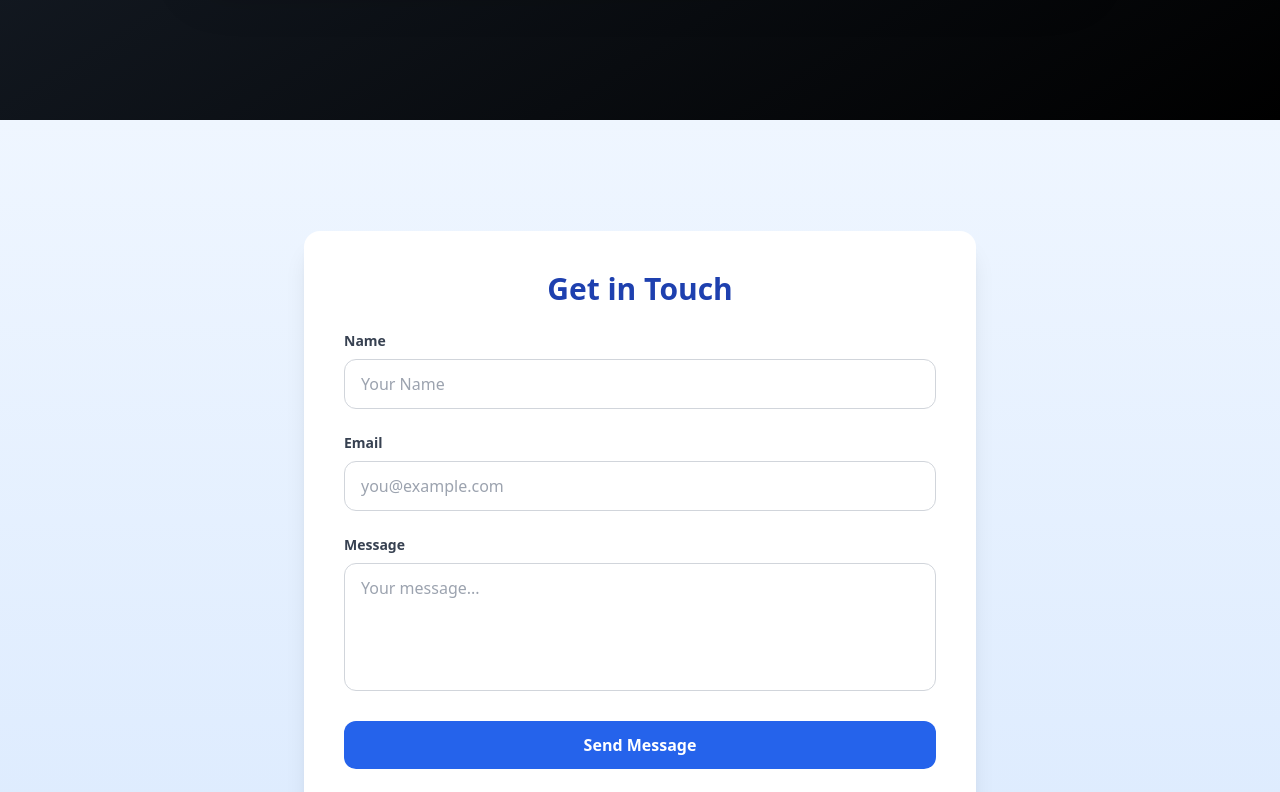
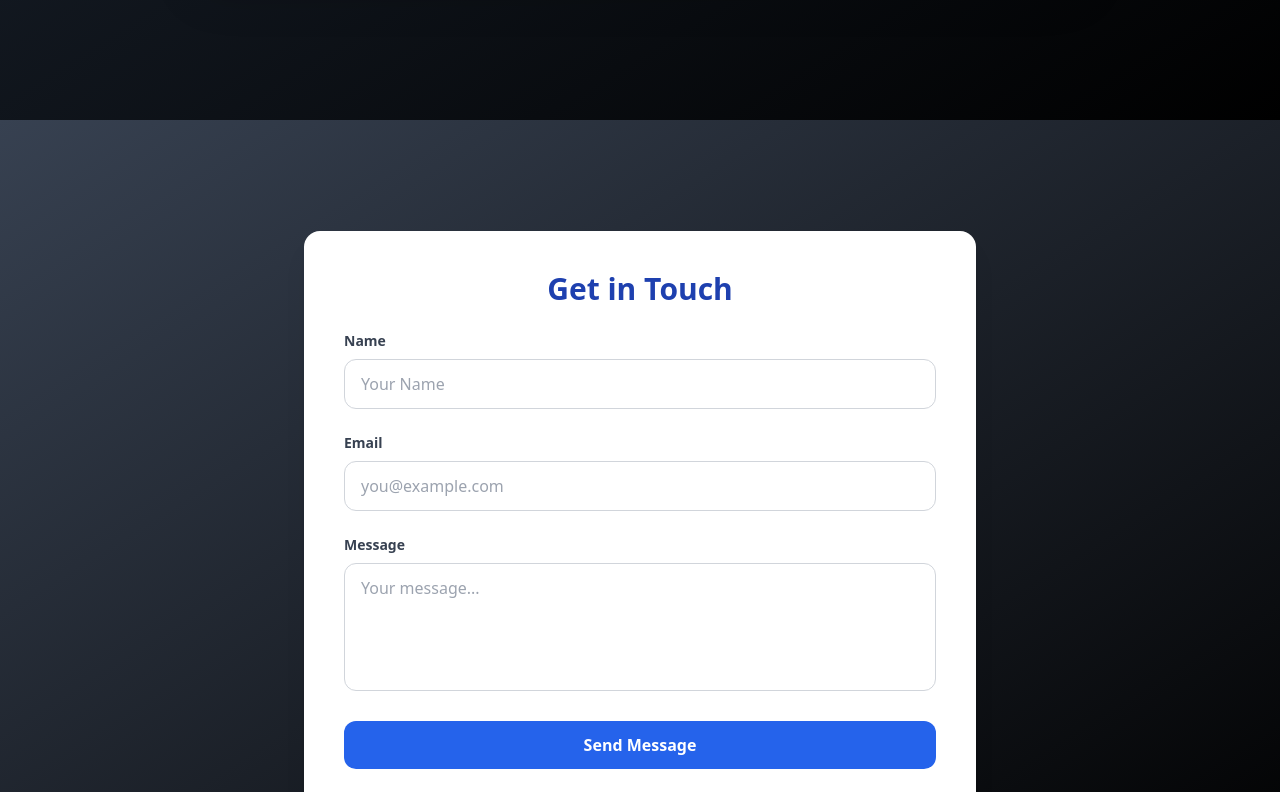
Before and after one commit to miracl3-dreams/my-portfolio, a React (Vite) app: page / in a window 1280 px wide. Shown: the part 1520-2312 px from the top of the page. Built offline with nearby package versions, Linux system fonts and the light colour scheme.

Commit message:
feat: updating contact information

```diff
--- a/src/pages/Contact.jsx
+++ b/src/pages/Contact.jsx
@@ -3,7 +3,7 @@
 const Contact = () => {
   return (
     <>
-      <div className="min-h-screen bg-gradient-to-b from-blue-50 to-blue-100 py-20 px-6 flex items-center justify-center">
+      <div className="min-h-screen bg-gradient-to-br from-gray-700 to-black text-white flex items-center justify-center px-6">
         <div className="w-full max-w-2xl bg-white p-10 rounded-2xl shadow-xl">
           <h2 className="text-3xl font-bold text-blue-800 text-center mb-6">
             Get in Touch
```
